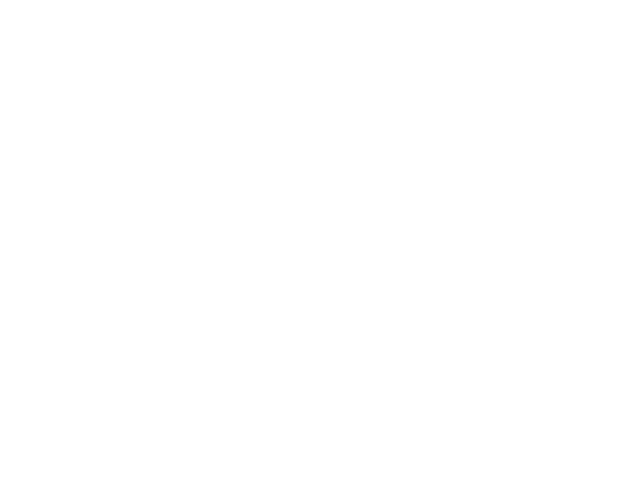
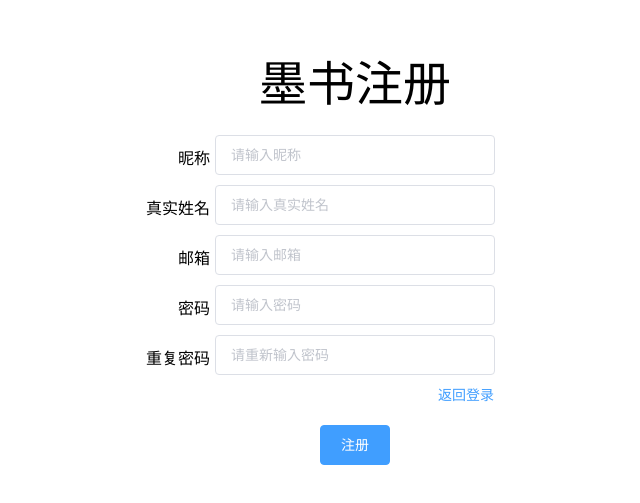
Before and after one commit to leyiiiii/SE-PROJECT, a Vue app: page /register in a window 1280 px wide. Shown: the part 155-658 px from the top of the page, without its empty margins (285-925 px from the left). Built offline with nearby package versions, Linux system fonts and the light colour scheme.

Commit message:
Login + Register

```diff
--- a/src/router/index.js
+++ b/src/router/index.js
@@ -23,6 +23,16 @@ const routes = [
     name: 'team',
     component: () => import('../views/Team.vue'),
   },
+  {
+    path: '/login',
+    name: 'login',
+    component: () => import('../views/Login.vue'),
+  },
+  {
+    path: '/register',
+    name: 'register',
+    component: () => import('../views/Register.vue'),
+  },
 ]
 
 const router = new VueRouter({
--- /dev/null
+++ b/src/views/Login.vue
@@ -0,0 +1,77 @@
+<template>
+    <el-row justify="center" type="flex">
+        <!-- <el-col :span="2"><div class="Left">
+            <Navi></Navi>
+        </div></el-col> -->
+        <el-col :span="8"><div class="Right">
+            <el-row  justify="center" type="flex">
+                <el-col :span="24"><div class="Title">
+                    墨书登录
+                </div></el-col>
+            </el-row>
+            <el-row  justify="center" type="flex">
+                <el-col :span="14"><div class="insertBox">
+                    <el-input v-model="inputName" placeholder="请输入用户名/邮箱"></el-input>
+                </div></el-col>
+            </el-row>
+            <el-row  justify="center" type="flex">
+                <el-col :span="14"><div class="insertBox">
+                    <el-input v-model="inputPwd" placeholder="请输入密码"></el-input>
+                    <el-button class="registerButton" type="text" @click="gotoRegister">注册</el-button>
+                </div></el-col>
+            </el-row>
+            <el-row  justify="center" type="flex">
+                <el-button class="Login" type="primary">登录</el-button>
+            </el-row>
+        </div></el-col>
+    </el-row>
+</template>
+
+<script>
+import Navi from '@/components/NavigationBar.vue'
+
+export default {
+    name: 'Login',
+    components: {
+    Navi,
+    },
+    data() {
+        return {
+            inputName:'',
+            inputPwd:'',
+        }
+    },
+    methods: {
+        gotoRegister() {
+            this.$router.push("/register");
+        },
+    }
+
+}
+</script>
+
+<style scoped>
+.Right{
+    margin-top: 200px;
+    /* border: 1px solid black; */
+}
+.Title{
+    text-align: center;
+    font-size: 48px;
+    margin-bottom: 10px;
+}
+.insertBox{
+    margin-top: 10px;
+    margin-bottom: 10px;
+}
+.register{
+    border: 1px solid black;
+    text-align: center;
+}
+.registerButton{
+    float: right;
+}
+.Login{
+    margin-top: 10px;
+}
+</style>
--- /dev/null
+++ b/src/views/Register.vue
@@ -0,0 +1,109 @@
+<template>
+    <el-row justify="center" type="flex">
+        <!-- <el-col :span="2"><div class="Left">
+            <Navi></Navi>
+        </div></el-col> -->
+        <el-col :span="12"><div class="Right">
+            <el-row  justify="center" type="flex">
+                <el-col :span="24"><div class="Title">
+                    墨书注册
+                </div></el-col>
+            </el-row>
+            <el-row  justify="center" type="flex">
+                <el-col :span="18"><div class="insertBox">
+                    <el-col :span="5"><div class="insertTitle"><span>昵称</span></div></el-col>
+                    <el-col :span="14"><el-input v-model="username" placeholder="请输入昵称"></el-input></el-col>
+                </div></el-col>
+            </el-row>
+            <el-row  justify="center" type="flex">
+                <el-col :span="18"><div class="insertBox">
+                    <el-col :span="5"><div class="insertTitle"><span>真实姓名</span></div></el-col>
+                    <el-col :span="14"><el-input v-model="realname" placeholder="请输入真实姓名"></el-input></el-col>
+                </div></el-col>
+            </el-row>
+            <el-row  justify="center" type="flex">
+                <el-col :span="18"><div class="insertBox">
+                    <el-col :span="5"><div class="insertTitle"><span>邮箱</span></div></el-col>
+                    <el-col :span="14"><el-input v-model="email" placeholder="请输入邮箱"></el-input></el-col>
+                </div></el-col>
+            </el-row>
+            <el-row  justify="center" type="flex">
+                <el-col :span="18"><div class="insertBox">
+                    <el-col :span="5"><div class="insertTitle"><span>密码</span></div></el-col>
+                    <el-col :span="14"><el-input v-model="password1" placeholder="请输入密码"></el-input></el-col>
+                </div></el-col>
+            </el-row>
+            <el-row  justify="center" type="flex">
+                <el-col :span="18"><div class="insertBox">
+                    <el-col :span="5"><div class="insertTitle"><span>重复密码</span></div></el-col>
+                    <el-col :span="14"><el-input v-model="password2" placeholder="请重新输入密码"></el-input></el-col>
+                </div></el-col>
+            </el-row>
+            <el-row>
+                <el-col :span="4" :offset="14"><div class="backToLogin">
+                    <el-button class="toLogin" type="text" @click="gotoLogin">返回登录</el-button>
+                </div></el-col>
+            </el-row>
+            <el-row  justify="center" type="flex">
+                <el-button class="Register" type="primary" @click="Register">注册</el-button>
+            </el-row>
+        </div></el-col>
+    </el-row>
+</template>
+
+<script>
+import Navi from '@/components/NavigationBar.vue'
+
+export default {
+    name: 'Register',
+    components: {
+    Navi,
+  },
+  data() {
+    return {
+        username:'',
+        realname:'',
+        email:'',
+        password1:'',
+        password2:'',
+    }
+  },
+  methods: {
+    gotoLogin() {
+        this.$router.push("/login");
+    },
+    Register() {
+
+    }
+  }
+
+}
+</script>
+
+<style scoped>
+.Right{
+    margin-top: 200px;
+    /* border: 1px solid black; */
+}
+.Title{
+    text-align: center;
+    font-size: 48px;
+    margin-bottom: 10px;
+}
+.insertTitle{
+    /* border: 1px solid black; */
+    float: right;
+    margin-right: 5px;
+    margin-top: 10px;
+}
+.insertBox{
+    margin-top: 10px;
+}
+.toLogin{
+    float: right;
+    margin-right: 20px;
+}
+.Register{
+    margin-top: 10px;
+}
+</style>
--- a/src/views/Team.vue
+++ b/src/views/Team.vue
@@ -21,6 +21,35 @@
                     <span class="teamInfo2">团队人数&nbsp;:&nbsp;</span>
                     <span class="teamInfo2">50</span>
             </div></el-col>
+        </el-row>
+        <el-row>
+            <el-col :span="24"><div class="projectTitle">
+                <i class="el-icon-s-order"></i>
+                <span class="membersTitle">项目</span>
+                 <el-button class="addButton" icon="el-icon-plus" circle @click="dialogVisible = true"></el-button>
+                 <el-dialog title="创建项目" :visible.sync="dialogVisible" width="50%" :before-close="handleClose">
+                 <el-form :model="form" label-width="auto">
+                    <el-form-item label="项目名称">
+                        <el-input v-model="form.name"></el-input>
+                    </el-form-item>
+                    <el-form-item label="项目简介">
+                      <el-input type="textarea" :autosize="{ minRows: 2 }" v-model="form.desc" autocomplete="off" resize="none"></el-input>
+                    </el-form-item>
+                 </el-form>
+                 <span slot="footer" class="dialog-footer">
+                    <el-button @click="cancelChanges">取消</el-button>
+                    <el-button type="primary" @click="createProject">确定</el-button>
+                    </span>
+                </el-dialog>
+                </div></el-col>
+        </el-row>
+        <el-row v-if="haveProject">
+            <el-col :span="24"><div class="projects">
+            暂无项目！
+            </div></el-col>
+        </el-row>
+        <el-row v-else>
+            <el-button class="projectButton" v-for="item in projectList" :key="item.id">{{ item.name }}</el-button>
         </el-row>
         <el-row>
             <el-col :span="24"><div class="members">
@@ -76,6 +105,33 @@ export default {
   },
   data() {
     return {
+        dialogVisible: false,
+        form: {
+            name:'',
+            desc:'',
+        },
+        haveProject: false,
+        projectList:[{
+            id:1,
+            name:'皮卡丘项目',
+        },
+        {
+            id:2,
+            name:'皮卡茶项目',
+        },
+        {
+            id:3,
+            name:'皮卡卡项目',
+        },
+        {
+            id:4,
+            name:'黄乐乐搞大事',
+        },
+        {
+            id:5,
+            name:'黄丽丽搞小事',
+        },
+        ],
         membersList:[{
             id:1,
             username:'Lele',
@@ -134,6 +190,21 @@ export default {
         },
         ]
     }
+  },
+  methods: {
+    cancelChanges() {
+        this.dialogVisible = false;
+        this.form.name = '';
+        this.form.desc = '';
+    },
+    handleClose() {
+        this.dialogVisible = false;
+        this.form.name = '';
+        this.form.desc = '';
+    },
+    createProject() {
+        this.dialogVisible = false;
+    },
   }
 }
 </script>
@@ -151,7 +222,13 @@ export default {
 .teamInfo2{
     font-size: 20px;
 }
-.members{
+.projects{
+    margin-left: 30px;
+    margin-top: 5px;
+    /* border: 1px solid black; */
+}
+.members, .projectTitle{
+    /* border: 1px solid black; */
     margin: 30px 0 0 10px;
 }
 .membersTitle{
@@ -170,7 +247,7 @@ export default {
 }
 .membersRow{
     /* border: 1px solid black; */
-    height: 550px;
+    height: 470px;
     overflow: hidden;
     overflow-y: scroll;
 }
@@ -178,18 +255,14 @@ export default {
     position: absolute;
     margin-top: 12px;
 }
-/* .kickButton{
-    position: absolute;
-    margin: 0 0 0 130px;
-    top: 40%;
-    float: right;
-} */
-/* .promoteButton{
-    position: absolute;
-    margin: 0;
-    top: 40%;
-} */
-.el-icon-user-solid{
+.addButton{
+    margin-left: 10px;
+}
+.projectButton{
+    margin-left: 20px;
+    margin-top: 10px;
+}
+.el-icon-user-solid, .el-icon-s-order{
     font-size: 22px;
 }
 </style>
```
